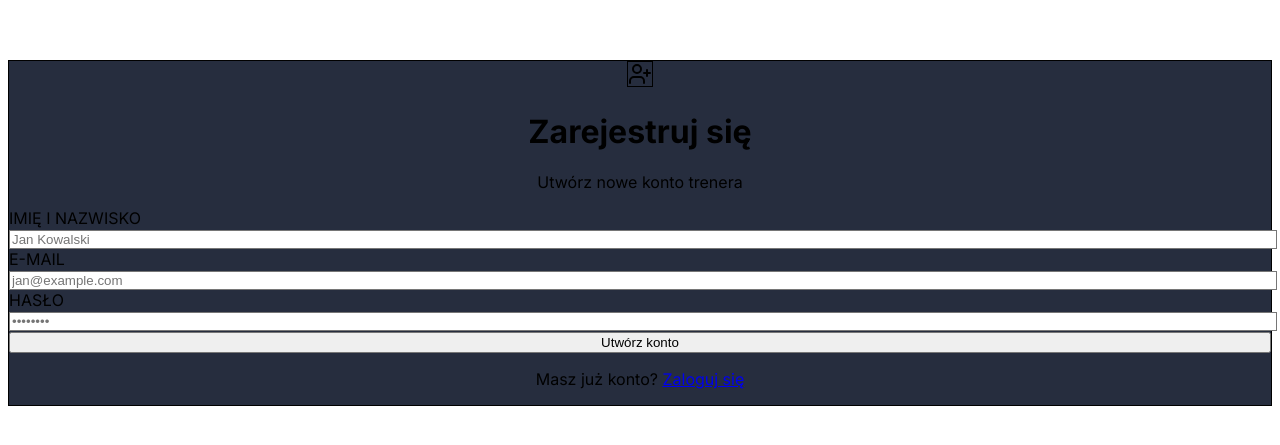
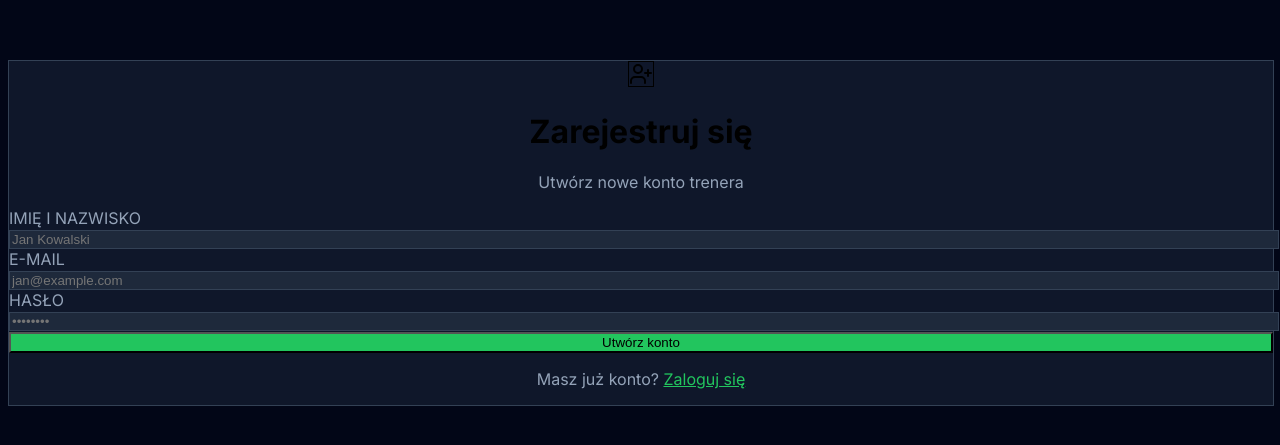
Before and after one commit to alexkey185/Aplikacja-trenera-pi-karskiego, a Next.js app: page /auth/sign-up in a window 1280 px wide. Shown: the part 175-620 px from the top of the page. Built offline with nearby package versions, Linux system fonts and the light colour scheme.

Commit message:
Fix: twarde klasy dla widoku rejestracji

```diff
--- a/app/auth/layout.tsx
+++ b/app/auth/layout.tsx
@@ -4,7 +4,7 @@ export default function AuthLayout({
   children: React.ReactNode;
 }) {
   return (
-    <div className="min-h-screen w-full bg-slate-950 flex flex-col items-center justify-center p-4">
+    <div className="min-h-screen w-full bg-[#020617] flex flex-col items-center justify-center p-4">
       <div className="w-full max-w-md relative z-10">
         {children}
       </div>
--- a/app/auth/sign-up/page.tsx
+++ b/app/auth/sign-up/page.tsx
@@ -3,60 +3,60 @@ import { UserPlus } from 'lucide-react';
 
 export default function SignUpPage() {
   return (
-    <div className="glass border border-white/10 rounded-3xl p-8 shadow-2xl shadow-black/60">
+    <div className="w-full bg-[#0f172a] border border-[#334155] rounded-3xl p-8 shadow-2xl shadow-black/60">
       <div className="text-center mb-8">
         <div className="inline-flex items-center justify-center w-12 h-12 rounded-2xl bg-green-500/20 border border-green-400/30 mb-4">
           <UserPlus className="w-6 h-6 text-green-400" />
         </div>
         <h1 className="text-2xl font-bold text-white mb-2">Zarejestruj się</h1>
-        <p className="text-sm text-white/60">Utwórz nowe konto trenera</p>
+        <p className="text-sm text-[#94a3b8]">Utwórz nowe konto trenera</p>
       </div>
 
       <form className="space-y-4">
         <div>
-          <label className="block text-xs font-semibold text-white/70 uppercase tracking-wider mb-1.5">
+          <label className="block text-xs font-semibold text-[#94a3b8] uppercase tracking-wider mb-1.5">
             Imię i nazwisko
           </label>
           <input
             type="text"
             placeholder="Jan Kowalski"
-            className="w-full bg-white/5 border border-white/15 rounded-xl px-3 py-2 text-white outline-none focus:border-green-400/50 transition-colors"
+            className="w-full bg-[#1e293b] border border-[#334155] rounded-xl px-3 py-2 text-white outline-none focus:border-green-400/50"
           />
         </div>
 
         <div>
-          <label className="block text-xs font-semibold text-white/70 uppercase tracking-wider mb-1.5">
+          <label className="block text-xs font-semibold text-[#94a3b8] uppercase tracking-wider mb-1.5">
             E-mail
           </label>
           <input
             type="email"
             placeholder="jan@example.com"
-            className="w-full bg-white/5 border border-white/15 rounded-xl px-3 py-2 text-white outline-none focus:border-green-400/50 transition-colors"
+            className="w-full bg-[#1e293b] border border-[#334155] rounded-xl px-3 py-2 text-white outline-none focus:border-green-400/50"
           />
         </div>
 
         <div>
-          <label className="block text-xs font-semibold text-white/70 uppercase tracking-wider mb-1.5">
+          <label className="block text-xs font-semibold text-[#94a3b8] uppercase tracking-wider mb-1.5">
             Hasło
           </label>
           <input
             type="password"
             placeholder="••••••••"
-            className="w-full bg-white/5 border border-white/15 rounded-xl px-3 py-2 text-white outline-none focus:border-green-400/50 transition-colors"
+            className="w-full bg-[#1e293b] border border-[#334155] rounded-xl px-3 py-2 text-white outline-none focus:border-green-400/50"
           />
         </div>
 
         <button
           type="submit"
-          className="w-full bg-green-500 hover:bg-green-400 text-white font-bold py-3 rounded-xl transition-all mt-4"
+          className="w-full bg-[#22c55e] hover:bg-[#16a34a] text-white font-bold py-3 rounded-xl transition-all mt-4"
         >
           Utwórz konto
         </button>
       </form>
 
-      <p className="text-center text-sm text-white/50 mt-6">
+      <p className="text-center text-sm text-[#94a3b8] mt-6">
         Masz już konto?{' '}
-        <Link href="/auth/login" className="text-green-400 hover:text-green-300 font-semibold">
+        <Link href="/auth/login" className="text-[#22c55e] hover:text-green-300 font-semibold">
           Zaloguj się
         </Link>
       </p>
--- a/app/layout.tsx
+++ b/app/layout.tsx
@@ -16,7 +16,7 @@ export default function RootLayout({
 }) {
   return (
     <html lang="pl" className="dark">
-      <body className={`${inter.className} bg-slate-950 text-white antialiased`}>
+      <body className={`${inter.className} bg-[#020617] text-white antialiased`}>
         {children}
       </body>
     </html>
--- a/tailwind.config.ts
+++ b/tailwind.config.ts
@@ -1,21 +1,14 @@
 import type { Config } from 'tailwindcss';
 
 const config: Config = {
-  darkMode: 'class',
   content: [
     './pages/**/*.{js,ts,jsx,tsx,mdx}',
     './components/**/*.{js,ts,jsx,tsx,mdx}',
     './app/**/*.{js,ts,jsx,tsx,mdx}',
   ],
   theme: {
-    extend: {
-      colors: {
-        background: 'var(--background)',
-        foreground: 'var(--foreground)',
-      },
-    },
+    extend: {},
   },
   plugins: [],
 };
-
 export default config;
```
